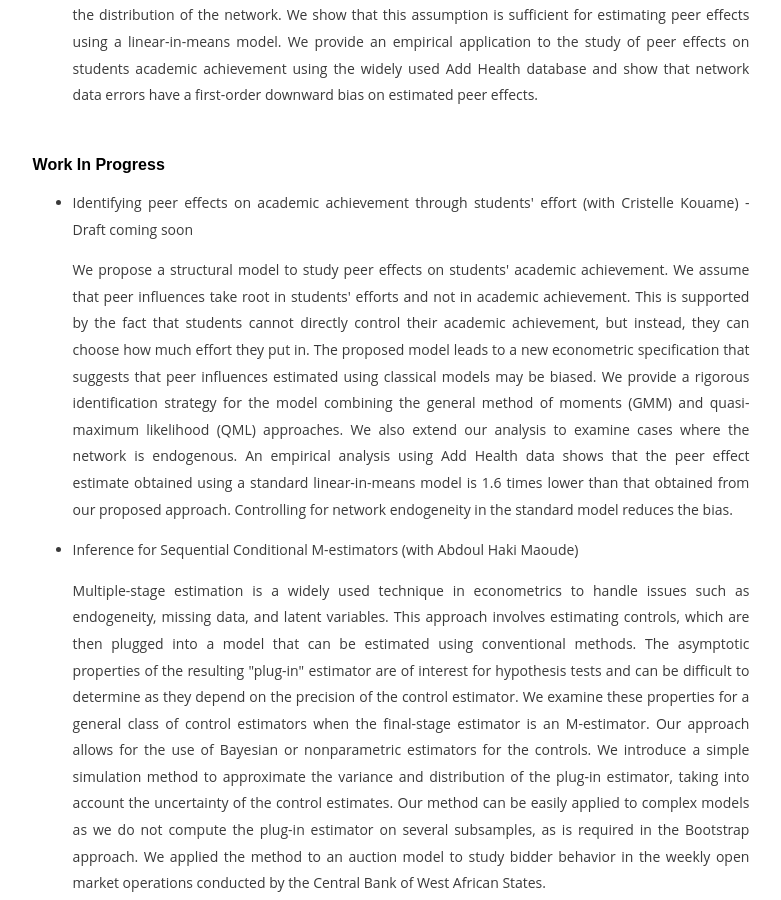
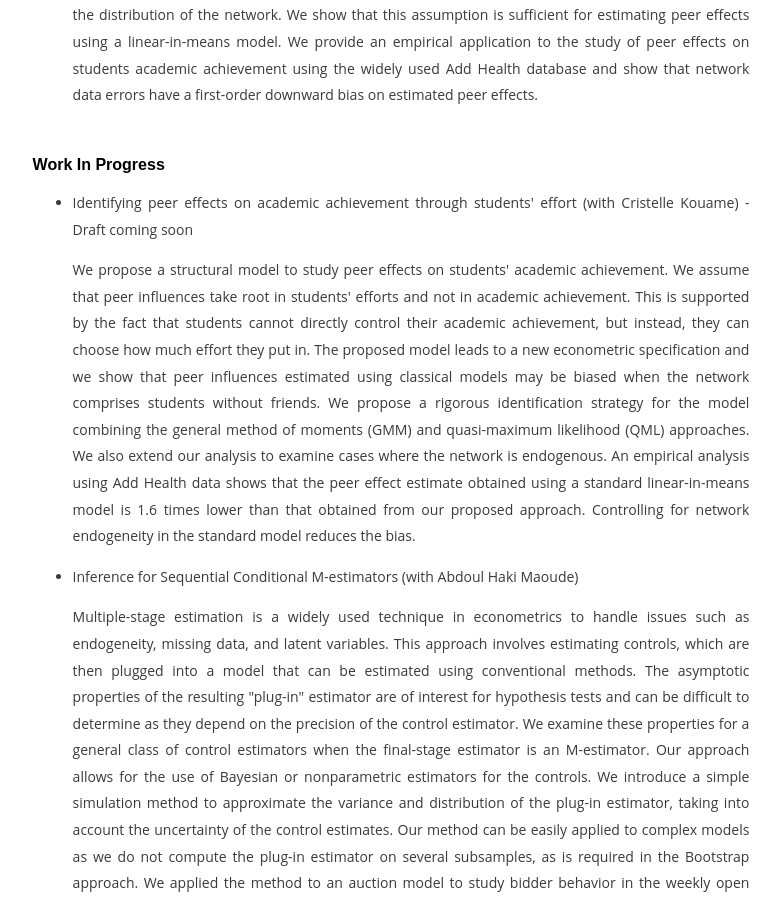
Before and after one commit to ahoundetoungan/ahoundetoungan.github.io, a Jekyll site: the page built from research/index.html, in a window 1280 px wide and 900 px high, scrolled down 1017 px. Shown: the whole window, without its empty margins (249-1030 px from the left). Built offline with Jekyll 4.4.1, drawn with Linux system fonts in a browser that asks for light colours.

Commit message:
research

```diff
--- a/research/index.html
+++ b/research/index.html
@@ -36,7 +36,7 @@
 	<h2>Work In Progress</h2>
 	<ul>
     <li>Identifying peer effects on academic achievement through students' effort (with Cristelle Kouame) - Draft coming soon</li>
-    <p> We propose a structural model to study peer effects on students' academic achievement. We assume that peer influences take root in students' efforts and not in academic achievement. This is supported by the fact that students cannot directly control their academic achievement, but instead, they can choose how much effort they put in. The proposed model leads to a new econometric specification that suggests that peer influences estimated using classical models may be biased. We provide a rigorous identification strategy for the model combining the general method of moments (GMM) and quasi-maximum likelihood (QML) approaches. We also extend our analysis to examine cases where the network is endogenous. An empirical analysis using Add Health data shows that the peer effect estimate obtained using a standard linear-in-means model is 1.6 times lower than that obtained from our proposed approach. Controlling for network endogeneity in the standard model reduces the bias.</p>
+    <p> We propose a structural model to study peer effects on students' academic achievement. We assume that peer influences take root in students' efforts and not in academic achievement. This is supported by the fact that students cannot directly control their academic achievement, but instead, they can choose how much effort they put in. The proposed model leads to a new econometric specification and we show that peer influences estimated using classical models may be biased when the network comprises students without friends. We propose a rigorous identification strategy for the model combining the general method of moments (GMM) and quasi-maximum likelihood (QML) approaches. We also extend our analysis to examine cases where the network is endogenous. An empirical analysis using Add Health data shows that the peer effect estimate obtained using a standard linear-in-means model is 1.6 times lower than that obtained from our proposed approach. Controlling for network endogeneity in the standard model reduces the bias.</p>
     <li>Inference for Sequential Conditional M-estimators (with Abdoul Haki Maoude)</li>
     <p> Multiple-stage estimation is a widely used technique in econometrics to handle issues such as endogeneity, missing data, and latent variables. This approach involves estimating controls, which are then plugged into a model that can be estimated using conventional methods. The asymptotic properties of the resulting "plug-in" estimator are of interest for hypothesis tests and can be difficult to determine as they depend on the precision of the control estimator. We examine these properties for a general class of control estimators when the final-stage estimator is an M-estimator. Our approach allows for the use of Bayesian or nonparametric estimators for the controls. We introduce a simple simulation method to approximate the variance and distribution of the plug-in estimator, taking into account the uncertainty of the control estimates. Our method can be easily applied to complex models as we do not compute the plug-in estimator on several subsamples, as is required in the Bootstrap approach. We applied the method to an auction model to study bidder behavior in the weekly open market operations conducted by the Central Bank of West African States.</p>
     <li>Healthcare Quality by Specialists under a Mixed Compensation System: an Empirical Analysis (whith Damien Echevin and Bernard Fortin)</li>
```
